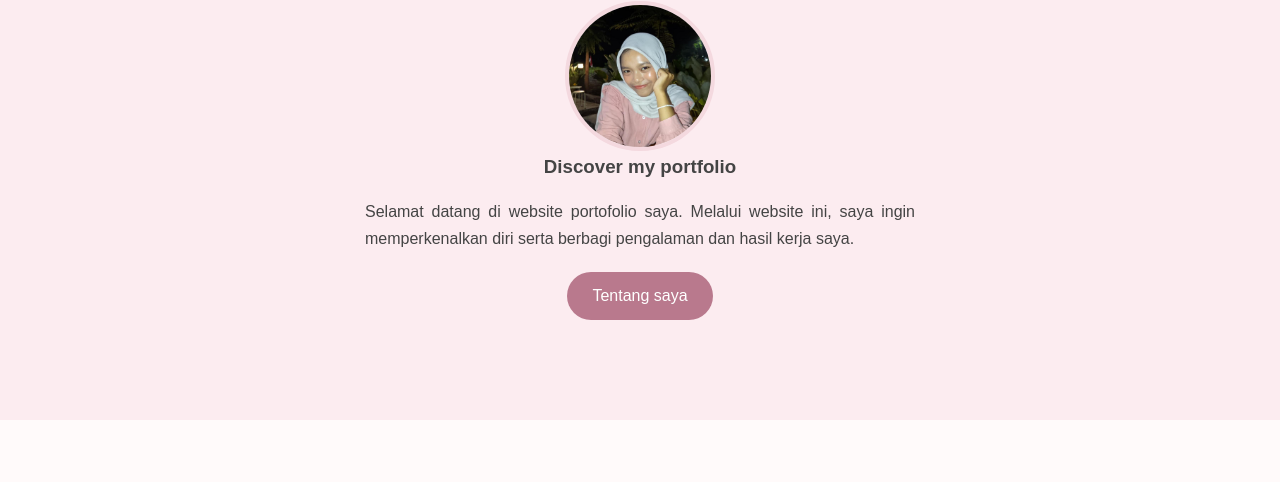
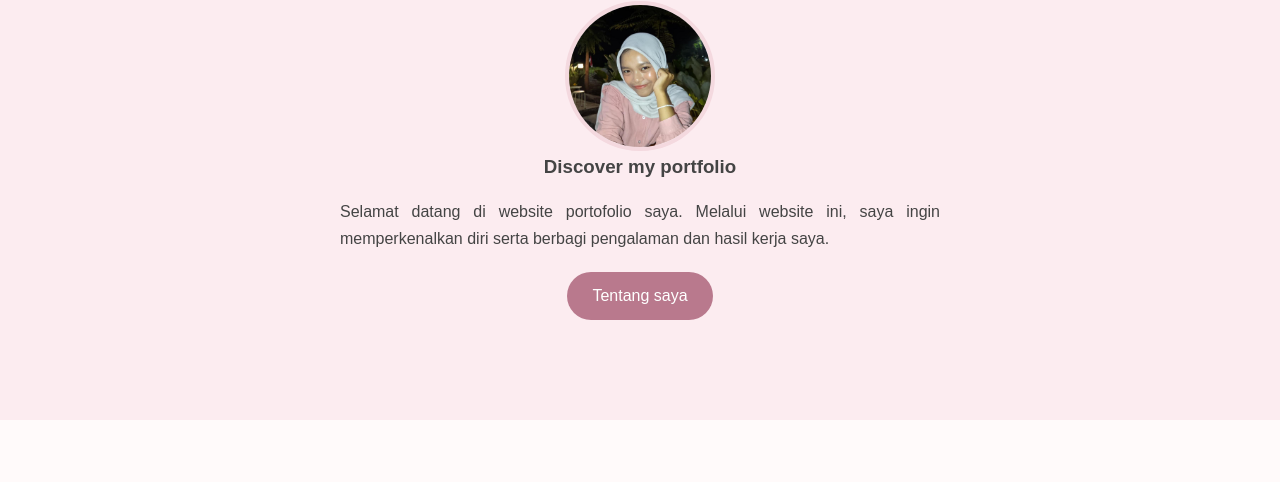
Before and after one commit to faza-rani/portofolio-faza, a plain HTML site: page index.html in a window 1280 px wide. Shown: the part 276-758 px from the top of the page. Drawn offline with Linux system fonts and the light colour scheme.

Commit message:
Update style.css

```diff
--- a/style.css
+++ b/style.css
@@ -179,9 +179,8 @@ footer {
     font-weight: bold;
 }
 
-#home.hero p {
-    text-align: justify;
-    line-height: 1.7;
+#home.hero {
+    text-align: center;
 }
 
 #home.hero > div {
@@ -192,6 +191,8 @@ footer {
 }
 
 #home.hero p {
-    text-align: justify;
+    text-align: justify !important;
+    width: 100%;
+    max-width: 600px;
     line-height: 1.7;
 }
```
